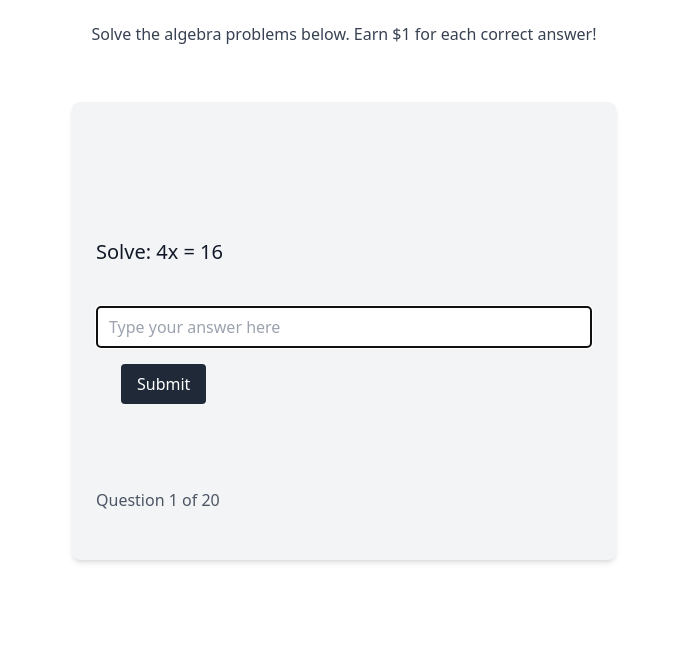
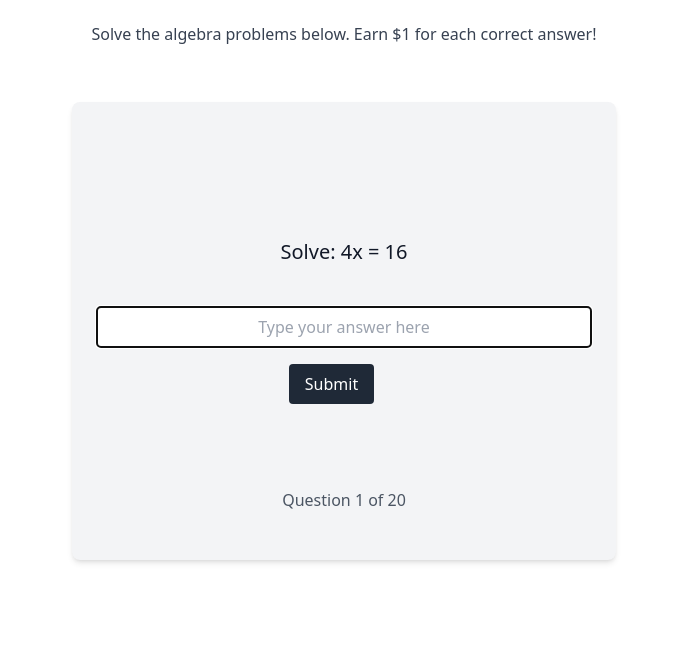
Before and after one commit to Showphur/adapt.github.io, a plain HTML site: page algebra/index.html in a window 1280 px wide. Shown: the part 302-952 px from the top of the page, without its empty margins (296-992 px from the left). Drawn offline with nearby package versions, Linux system fonts and the light colour scheme.

Commit message:
Update index.html

```diff
--- a/algebra/index.html
+++ b/algebra/index.html
@@ -56,10 +56,11 @@
     <h1 class="text-4xl font-bold text-center mb-6">Algebra Game</h1>
     <p class="text-center text-gray-700 mb-8">Solve the algebra problems below. Earn $1 for each correct answer!</p>
 
-    <div id="game" class="bg-gray-100 p-6 rounded-lg shadow-md">
+    <!-- Applied text-center here to center child elements -->
+    <div id="game" class="bg-gray-100 p-6 rounded-lg shadow-md text-center">
       <p id="explanation" class="mb-4 text-gray-700 italic min-h-[3em]"></p>
-      <p class="text-xl font-medium mb-4" id="question"></p>
-      <input type="text" id="answer" class="border rounded px-3 py-2 w-full mb-4" placeholder="Type your answer here" />
+      <p id="question" class="text-xl font-medium mb-4"></p>
+      <input type="text" id="answer" class="border rounded px-3 py-2 w-full mb-4 text-center" placeholder="Type your answer here" />
       <button id="submitBtn" onclick="checkAnswer()" class="bg-gray-800 text-white px-4 py-2 rounded hover:bg-gray-600">Submit</button>
       <button id="nextBtn" onclick="nextQuestion()" class="bg-blue-600 text-white px-4 py-2 rounded hover:bg-blue-500 ml-2 hidden">OK</button>
       <p id="feedback" class="mt-4 text-lg min-h-[2em]"></p>
@@ -175,7 +176,7 @@
         explanationEl.textContent = '';
 
       if(currentQuestionIndex >= shuffledQuestions.length) {
-        feedbackEl.textContent = 'You completed all questions! �';
+        feedbackEl.textContent = 'You completed all questions! 🎉';
         explanationEl.textContent = '';
         questionEl.textContent = 'All challenges completed!';
         answerEl.style.display = 'none';
@@ -239,4 +240,3 @@
   </script>
 </body>
 </html>
-�
```
